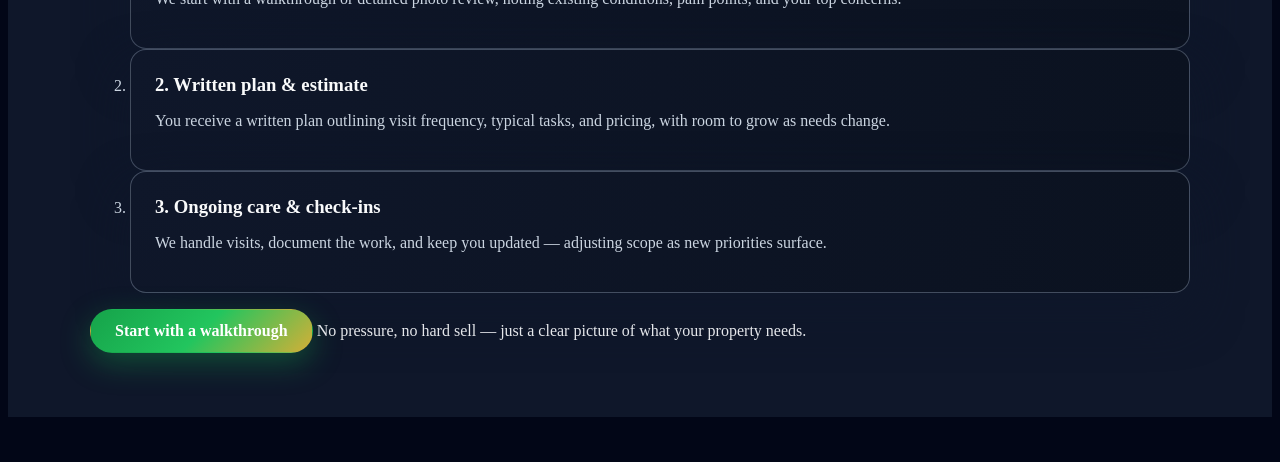
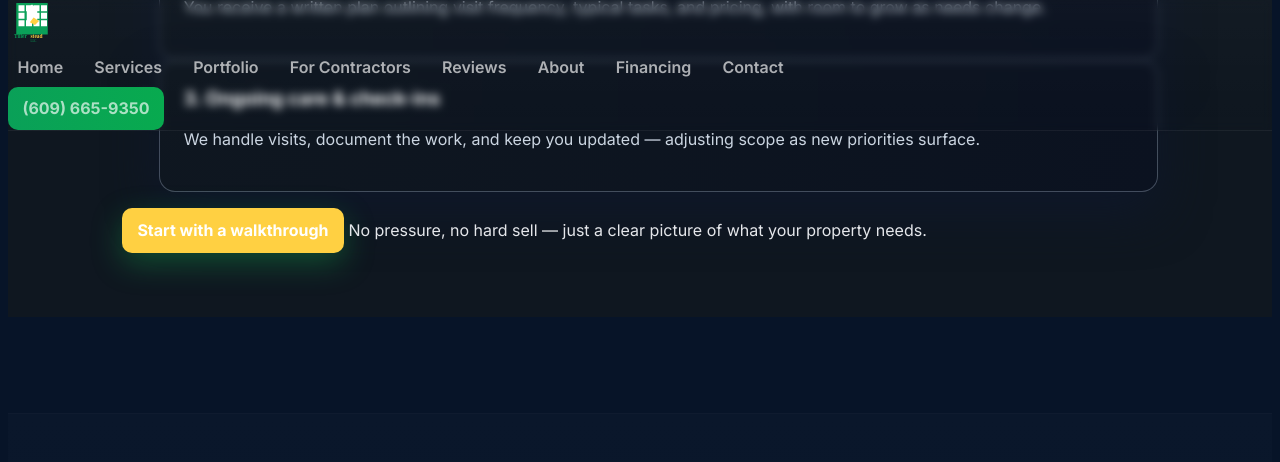
Before and after one commit to XTX33/Tillerstead-site, a Jekyll site: the page built from index.html, in a window 1280 px wide and 1400 px high, scrolled down 8032 px. Shown: the top 462 px of the window. Built offline with Jekyll 4.4.1, drawn with Linux system fonts in a browser that asks for light colours; some of the changed text lies outside the part shown; grey boxes are pictures that could not be loaded.

Commit message:
Add Tillerstead theme v1.0.0 with namespaced CSS, SVG logos, and themed templates
Co-authored-by: XTX33 <240352498+XTX33@users.noreply.github.com>

```diff
--- a/_includes/footer.html
+++ b/_includes/footer.html
@@ -1,141 +1,63 @@
-<footer class="site-footer"
-        itemscope
-        itemtype="https://schema.org/HomeAndConstructionBusiness">
-
-  <!-- Structured data / business basics -->
+<footer class="site-footer ts-footer ts-theme" itemscope itemtype="https://schema.org/HomeAndConstructionBusiness">
   <meta itemprop="name" content="Tillerstead LLC">
   <meta itemprop="@id" content="{{ site.url }}/#contractor">
   <meta itemprop="url" content="{{ site.url }}/">
   <meta itemprop="priceRange" content="$$">
   <meta itemprop="telephone" content="{{ site.company.phone_link }}">
   <meta itemprop="email" content="{{ site.company.email }}">
-  <meta itemprop="areaServed"
-        content="Atlantic County NJ, Ocean County NJ, Cape May County NJ, South Jersey shore">
-  <meta itemprop="description"
-        content="Property maintenance and remodeling with tile specialty for South Jersey homeowners, landlords, and small commercial properties. Monthly maintenance plans, reliable remodeling, and waterproof tile assemblies.">
+  <meta itemprop="areaServed" content="Atlantic County NJ, Ocean County NJ, Cape May County NJ, South Jersey shore">
+  <meta itemprop="description" content="Property maintenance and remodeling with tile specialty for South Jersey homeowners, landlords, and small commercial properties.">
 
-  <div class="footer-inner">
-
-    <!-- Brand / summary -->
-    <section class="footer-col footer-col-brand" aria-label="Tillerstead overview">
-      <a href="{{ '/' | relative_url }}"
-         class="footer-brand"
-         aria-label="Tillerstead LLC Home"
-         itemprop="url">
-        <span class="footer-logo">
-          <img src="{{ '/assets/img/logo.png' | relative_url }}"
-               alt="Tillerstead LLC logo"
-               class="footer-logo-img">
-        </span>
+  <div class="ts-footer-inner footer-inner ts-container">
+    <section class="footer-col footer-col-brand">
+      <a href="{{ '/' | relative_url }}" class="footer-brand" aria-label="Tillerstead LLC Home" itemprop="url">
+        <img src="{{ '/assets/img/logo-tillerstead.svg' | relative_url }}" alt="Tillerstead LLC logo" class="footer-logo-img" style="height:42px;">
         <span class="footer-name" itemprop="name">Tillerstead LLC</span>
       </a>
+      <p class="footer-tagline">Property Maintenance · Remodeling · Tile — NJ Licensed HIC #{{ site.company.hic }}</p>
+      <p class="footer-area">Monthly maintenance plans, reliable remodeling, and waterproof tile assemblies across Atlantic, Ocean, and Cape May counties.</p>
+    </section>
 
-      <p class="footer-tagline" itemprop="slogan">
-        Property Maintenance · Remodeling · Tile — NJ Licensed HIC #{{ site.company.hic }}
-      </p>
-
-      <p class="footer-area">
-        Monthly maintenance plans, reliable remodeling, and waterproof tile assemblies
-        for homeowners, landlords, and small commercial properties across
-        Atlantic, Ocean, and Cape May counties in South Jersey.
-      </p>
-    </section>
-    <!-- Nav columns -->
-    <section class="footer-col footer-col-nav" aria-label="Site navigation">
-      {% assign nav_data = site.data.navigation %}
-      {% assign service_ids = "services,portfolio,gc,reviews,financing,contact" | split: "," %}
-      {% assign company_ids = "about,blog,privacy,terms" | split: "," %}
-
-      <!-- Property services column -->
+    <section class="footer-col footer-col-nav">
       <nav class="footer-nav footer-nav-services" aria-label="Property services">
         <h2 class="footer-heading">Property services</h2>
-        <ul class="footer-links">
-          {% for id in service_ids %}
-            {% assign link = nav_data.primary | where: "id", id | first %}
-            {% if link %}
-              {% assign is_current = false %}
-              {% if link.exact and page.url == link.exact %}
-                {% assign is_current = true %}
-              {% elsif link.match and page.url contains link.match %}
-                {% assign is_current = true %}
-              {% endif %}
-
-              <li>
-                <a
-                  href="{{ link.url | relative_url }}"
-                  {% if is_current %}aria-current="page"{% endif %}
-                >
-                  {{ link.title }}
-                </a>
-              </li>
-            {% endif %}
-          {% endfor %}
+        <ul class="footer-links ts-list-reset">
+          <li><a href="/services/drywall">Drywall repair & installation</a></li>
+          <li><a href="/services/trim-finish">Trim & finish carpentry</a></li>
+          <li><a href="/services/tile">Tile & backsplash</a></li>
+          <li><a href="/services/remodel">Bathroom & kitchen remodel</a></li>
+          <li><a href="/services/maintenance">Property maintenance plans</a></li>
         </ul>
       </nav>
 
-      <!-- Company & legal column -->
       <nav class="footer-nav footer-nav-company" aria-label="Company and legal">
-        <h2 class="footer-heading">Company &amp; legal</h2>
-        <ul class="footer-links">
-          {% for id in company_ids %}
-            {% assign primary_link = nav_data.primary | where: "id", id | first %}
-            {% assign secondary_link = nav_data.secondary | where: "id", id | first %}
-            {% assign link = primary_link | default: secondary_link %}
-            {% if link %}
-              {% assign is_current = false %}
-              {% if link.exact and page.url == link.exact %}
-                {% assign is_current = true %}
-              {% elsif link.match and page.url contains link.match %}
-                {% assign is_current = true %}
-              {% endif %}
-              <li>
-                <a
-                  href="{{ link.url | relative_url }}"
-                  {% if is_current %}aria-current="page"{% endif %}
-                >
-                  {{ link.title }}
-                </a>
-              </li>
-            {% endif %}
-          {% endfor %}
+        <h2 class="footer-heading">Company & legal</h2>
+        <ul class="footer-links ts-list-reset">
+          <li><a href="/about">About</a></li>
+          <li><a href="/reviews">Reviews</a></li>
+          <li><a href="/privacy">Privacy</a></li>
+          <li><a href="/contact">Contact</a></li>
         </ul>
       </nav>
     </section>
-    <!-- Contact / licensing -->
-    <section class="footer-col footer-col-contact" aria-label="Contact and licensing">
+
+    <section class="footer-col footer-col-contact">
       <h2 class="footer-heading">Licensed New Jersey contractor</h2>
+      <p class="footer-hic">Licensed New Jersey Home Improvement Contractor — HIC #{{ site.company.hic }}</p>
 
-      <p class="footer-hic">
-        Licensed New Jersey Home Improvement Contractor<br>
-        HIC #{{ site.company.hic }}
-      </p>
-
-      <address class="footer-address"
-               itemprop="address"
-               itemscope
-               itemtype="https://schema.org/PostalAddress">
-        <span itemprop="streetAddress">{{ site.company.address_line }}</span><br>
-        <span itemprop="addressLocality">{{ site.company.address_locality }}</span>,
-        <span itemprop="addressRegion">{{ site.company.address_region }}</span>
-        <span itemprop="postalCode">{{ site.company.address_postal_code }}</span>
+      <address class="footer-address">
+        <span>{{ site.company.address_line }}</span><br>
+        <span>{{ site.company.address_locality }}</span>, <span>{{ site.company.address_region }}</span> <span>{{ site.company.address_postal_code }}</span>
       </address>
 
       <p class="footer-contact">
-        <a href="tel:{{ site.company.phone_link }}" itemprop="telephone">
-          {{ site.company.phone_display }}
-        </a><br>
-        <a href="mailto:{{ site.company.email }}" itemprop="email">
-          {{ site.company.email }}
-        </a>
+        <a href="tel:{{ site.company.phone_link }}">{{ site.company.phone_display }}</a><br>
+        <a href="mailto:{{ site.company.email }}">{{ site.company.email }}</a>
       </p>
     </section>
-
   </div>
 
-  <div class="footer-bottom">
-    <p class="footer-copyright">
-      &copy; {{ 'now' | date: '%Y' }} Tillerstead LLC. All rights reserved.
-    </p>
+  <div class="footer-bottom ts-container">
+    <p class="footer-copyright ts-foot-small">&copy; {{ 'now' | date: '%Y' }} Tillerstead LLC. All rights reserved.</p>
   </div>
-
 </footer>
--- a/_includes/head.html
+++ b/_includes/head.html
@@ -107,3 +107,6 @@ otherwise fall back to global defaults from _config.yml
     </script>
   {% endfor %}
 {% endif %}
+
+<!-- Tillerstead proprietary theme (do not remove) -->
+<link rel="stylesheet" href="{{ '/assets/css/ts-theme.v1.0.0.css' | relative_url }}" />
--- a/_includes/header.html
+++ b/_includes/header.html
@@ -1,74 +1,25 @@
-<header class="site-header" role="banner">
-  <div class="site-header-inner container">
-    <!-- Brand -->
-    <a
-      class="site-logo"
-      href="{{ '/' | relative_url }}"
-      aria-label="{{ site.title | default: 'Tillerstead LLC – Home' }}"
-    >
-      <img
-        src="{{ '/assets/img/logo.png' | relative_url }}"
-        alt="{{ site.title | default: 'Tillerstead LLC' }}"
-        class="site-logo-img"
-        width="160"
-      />
-      <!-- Accessible text fallback (not visible) -->
-      <span class="site-logo-text sr-only">
-        {{ site.title | default: 'Tillerstead LLC' }}
-      </span>
-    </a>
-    <!-- Primary navigation -->
-    <nav
-      id="site-nav"
-      class="site-nav"
-      aria-label="Primary navigation"
-    >
-         <ul class="site-menu">
-        {% assign nav_items = site.data.navigation.primary %}
-        {% for item in nav_items %}
-          {% assign is_current = false %}
+<header class="site-header ts-header ts-theme" role="banner">
+  <div class="site-header-inner">
+    <div class="ts-brand">
+      <a class="site-logo" href="{{ '/' | relative_url }}" aria-label="{{ site.title | default: 'Tillerstead LLC' }}">
+        <img src="{{ '/assets/img/logo-tillerstead.svg' | relative_url }}" alt="{{ site.title | default: 'Tillerstead LLC' }}" class="site-logo-img" width="160">
+      </a>
+    </div>
 
-          {% if item.exact and page.url == item.exact %}
-            {% assign is_current = true %}
-          {% elsif item.match and page.url contains item.match %}
-            {% assign is_current = true %}
-          {% endif %}
-
-          <li>
-            <a
-              href="{{ item.url | relative_url }}"
-              {% if is_current %}aria-current="page"{% endif %}
-            >
-              {{ item.title }}
-            </a>
-          </li>
-        {% endfor %}
-      </ul>
+    <nav id="ts-main-nav" class="ts-nav" role="navigation" aria-label="Primary navigation" aria-expanded="false">
+      {% assign nav_items = site.data.navigation.primary %}
+      {% for item in nav_items %}
+        <a href="{{ item.url | relative_url }}" {% if item.exact and page.url == item.exact %}aria-current="page"{% endif %}>{{ item.title }}</a>
+      {% endfor %}
     </nav>
 
-    <!-- Right-side actions -->
     <div class="site-header-actions">
-      <a
-        class="call-btn btn"
-        href="tel:{{ site.company.phone_link | default: '+16096659350' }}"
-        aria-label="Call Tillerstead"
-      >
+      <a class="ts-call-btn" href="tel:{{ site.company.phone_link | default: '+16096659350' }}" aria-label="Call Tillerstead">
         {{ site.company.phone_display | default: '(609) 665-9350' }}
       </a>
 
-      <button
-        class="nav-toggle"
-        type="button"
-        aria-controls="site-nav"
-        aria-expanded="false"
-        aria-label="Toggle navigation"
-      >
-        <span class="nav-toggle-label">Menu</span>
-        <span class="nav-toggle-icon" aria-hidden="true">
-          <span class="nav-toggle-bar"></span>
-          <span class="nav-toggle-bar"></span>
-          <span class="nav-toggle-bar"></span>
-        </span>
+      <button class="ts-burger" id="ts-burger" aria-controls="ts-main-nav" aria-expanded="false" aria-label="Toggle navigation">
+        <svg width="22" height="14" viewBox="0 0 24 14" aria-hidden="true"><path stroke="currentColor" stroke-width="2" stroke-linecap="round" d="M2 2h20M2 7h20M2 12h20"/></svg>
       </button>
     </div>
   </div>
--- a/_includes/page-hero.html
+++ b/_includes/page-hero.html
@@ -1,55 +1,36 @@
-<header class="page-hero ts-section ts-hero hero hero--page {% if page.is_home %}hero--homepage{% endif %}" id="hero"
-        aria-labelledby="hero-heading"
-        aria-describedby="hero-summary">
-  <div class="hero-surface">
-    <div class="hero-inner">
+<header class="page-hero ts-section ts-hero hero {% if page.is_home %}hero--homepage{% endif %}" id="hero" aria-labelledby="hero-heading" aria-describedby="hero-summary">
+  <div class="ts-hero-inner ts-container">
     <div class="hero-main">
-
       {% if page.hero_eyebrow %}
-          <p class="hero-eyebrow">
-            <span class="hero-eyebrow-text">{{ page.hero_eyebrow }}</span>
-          </p>
+        <p class="hero-eyebrow"><span class="hero-eyebrow-text">{{ page.hero_eyebrow }}</span></p>
       {% endif %}
 
-        <h1 id="hero-heading">{{ page.hero_title | default: page.title }}</h1>
+      <h1 id="hero-heading" class="ts-hero-title">{{ page.hero_title | default: page.title }}</h1>
 
       {% if page.hero_summary or page.hero_cred_line_1 or page.hero_cred_line_2 %}
         <div class="hero-info-bubble" aria-label="Service overview">
           {% if page.hero_summary %}
-              <p class="hero-lead" id="hero-summary">{{ page.hero_summary }}</p>
+            <p id="hero-summary" class="ts-hero-lead">{{ page.hero_summary }}</p>
           {% endif %}
           {% if page.hero_cred_line_1 or page.hero_cred_line_2 %}
             <div class="hero-cred">
               {% if page.hero_cred_line_1 %}<p class="hero-note">{{ page.hero_cred_line_1 }}</p>{% endif %}
-                {% if page.hero_cred_line_2 %}<p class="hero-note text-meta">{{ page.hero_cred_line_2 }}{{ site.company.hic }}</p>{% endif %}
+              {% if page.hero_cred_line_2 %}<p class="hero-note">{{ page.hero_cred_line_2 }} {{ site.company.hic }}</p>{% endif %}
             </div>
           {% endif %}
         </div>
       {% endif %}
 
       {% if page.hero_primary_url or page.hero_secondary_url %}
-          <div class="hero-actions" role="group" aria-label="Primary calls to action">
+        <div class="ts-actions" role="group" aria-label="Primary calls to action">
           {% if page.hero_primary_url and page.hero_primary_label %}
-              <a href="{{ page.hero_primary_url | relative_url }}" class="btn btn-primary">{{ page.hero_primary_label }}</a>
+            <a href="{{ page.hero_primary_url | relative_url }}" class="btn-primary">{{ page.hero_primary_label }}</a>
           {% endif %}
           {% if page.hero_secondary_url and page.hero_secondary_label %}
-              <a href="{{ page.hero_secondary_url | relative_url }}" class="btn btn-ghost">{{ page.hero_secondary_label }}</a>
+            <a href="{{ page.hero_secondary_url | relative_url }}" class="btn-ghost">{{ page.hero_secondary_label }}</a>
           {% endif %}
         </div>
       {% endif %}
-
-        {% if page.hero_kpis %}
-          <ul class="hero-kpis" aria-label="Quick facts">
-            {% for k in page.hero_kpis %}
-              <li class="hero-kpi">
-                <span class="hero-kpi-label">{{ k.label }}</span>
-                {{ k.text }}
-              </li>
-            {% endfor %}
-          </ul>
-        {% endif %}
-
-      </div>
     </div>
   </div>
 </header>
--- a/_layouts/default.html
+++ b/_layouts/default.html
@@ -4,7 +4,7 @@
     {% include head.html %}
   </head>
 
-  <body class="site-body ts-page {{ page.body_class | default: '' }}">
+  <body class="site-body ts-page ts-theme {{ page.body_class | default: '' }}">
     <!-- Accessibility skip link -->
     <a class="skip-link" href="#main">Skip to main content</a>
 
--- /dev/null
+++ b/assets/css/ts-theme.v1.0.0.css
@@ -0,0 +1,112 @@
+/* assets/css/ts-theme.v1.0.0.css
+   Tillerstead proprietary theme — DO NOT REMOVE
+   © Tillerstead LLC
+   v1.0.0
+*/
+
+/* Tokens */
+:root {
+  --ts-emerald: #0aa058;
+  --ts-gold:    #ffd042;
+  --ts-silver:  #cfcfcf;
+  --ts-navy:    #071428;
+  --ts-khaki:   #f3e9d2;
+  --ts-bg:      var(--ts-navy);
+  --ts-surface: #0f1720;
+  --ts-muted:   rgba(255,255,255,0.66);
+  --ts-white:   #ffffff;
+  --ts-radius: 12px;
+  --ts-gap: 1rem;
+  --ts-max-width: 1120px;
+  --ts-sans: "Inter", system-ui, -apple-system, "Segoe UI", Roboto, "Helvetica Neue", Arial;
+  --ts-shadow: 0 10px 30px rgba(2,6,23,0.55);
+  --ts-elev: 0 6px 20px rgba(3,8,30,0.6);
+}
+
+/* Base resets */
+.ts-theme, .ts-theme * { box-sizing: border-box; font-family: var(--ts-sans); }
+.ts-theme { background: var(--ts-bg); color: var(--ts-white); -webkit-font-smoothing:antialiased; }
+.ts-container { max-width:var(--ts-max-width); margin:0 auto; padding:1.2rem; }
+.ts-theme h1, .ts-theme h2, .ts-theme h3 { color: var(--ts-white); margin:0 0 .6rem; }
+.ts-theme p, .ts-theme li, .ts-theme a { color: var(--ts-muted); font-size: 1rem; line-height:1.45; }
+
+/* Lists & stray bullets */
+.ts-list-reset { list-style:none; margin:0; padding:0; }
+.ts-theme ul, .ts-theme ol { margin: 0 0 1rem 1.15rem; padding-left: 1.15rem; color:var(--ts-muted); }
+.ts-theme ul.no-bullets, .ts-theme ol.no-bullets { list-style:none; padding-left:0; }
+
+/* Header / Nav */
+.ts-header {
+  background: linear-gradient(180deg, rgba(255,255,255,0.02), transparent);
+  border-bottom: 1px solid rgba(255,255,255,0.04);
+  position: sticky; top:0; z-index:1200;
+  backdrop-filter: blur(4px);
+}
+.ts-header-inner { display:flex; gap:var(--ts-gap); align-items:center; justify-content:space-between; padding:.9rem 1rem; max-width:var(--ts-max-width); margin:0 auto; }
+.ts-brand { display:flex; gap:.6rem; align-items:center; }
+.ts-brand img { height:48px; width:auto; display:block; border-radius:8px; }
+
+/* Nav */
+.ts-nav { display:flex; gap:.75rem; align-items:center; margin:0; padding:0; list-style:none; }
+.ts-nav a { color:var(--ts-muted); padding:.5rem .6rem; border-radius:8px; font-weight:600; text-decoration:none; }
+.ts-nav a:hover, .ts-nav a:focus { color:var(--ts-white); background: rgba(255,255,255,0.03); outline: none; }
+
+/* Mobile toggle */
+.ts-burger { display:none; background:none; border:0; padding:.4rem; color:var(--ts-white); cursor:pointer; }
+@media (max-width: 920px) {
+  .ts-nav { display:none; position:absolute; right:1rem; top:64px; flex-direction:column; background:var(--ts-surface); padding: .75rem; border-radius:12px; box-shadow:var(--ts-elev); border:1px solid rgba(255,255,255,0.03); }
+  .ts-burger { display:block; }
+  .ts-nav[aria-expanded="true"] { display:flex; }
+}
+
+/* Call button */
+.ts-call-btn { background: linear-gradient(90deg, var(--ts-emerald), #08aa4f); color: var(--ts-white); padding:.6rem .9rem; border-radius: 10px; font-weight:700; text-decoration:none; display:inline-block; }
+
+/* Hero / Backsplash */
+.ts-hero { padding: 2.6rem 1rem; position:relative; overflow:visible; background: linear-gradient(180deg, rgba(255,255,255,0.01), rgba(255,255,255,0.00)); }
+.ts-hero-inner { max-width:var(--ts-max-width); margin:0 auto; display:grid; grid-template-columns: 1fr; gap:1rem; align-items:center; }
+.ts-hero-title { font-size: clamp(1.6rem, 3.6vw, 2.6rem); line-height:1.02; color:var(--ts-white); margin:0; }
+.ts-hero-lead { color:var(--ts-muted); margin:0; font-size:1.05rem; }
+
+/* Card grid */
+.ts-card-grid { display:grid; gap:1rem; grid-template-columns: repeat(3, minmax(0,1fr)); }
+@media (max-width:980px) { .ts-card-grid { grid-template-columns: repeat(2,1fr); } }
+@media (max-width:640px) { .ts-card-grid { grid-template-columns: 1fr; } }
+
+.ts-card {
+  background: linear-gradient(180deg, rgba(255,255,255,0.02), rgba(255,255,255,0.01));
+  border-radius: var(--ts-radius);
+  padding: 1.05rem;
+  box-shadow: var(--ts-shadow);
+  border: 1px solid rgba(255,255,255,0.03);
+  transition: transform .22s ease, box-shadow .22s ease;
+  position: relative; overflow:hidden;
+}
+.ts-card:hover { transform: translateY(-6px); box-shadow: 0 18px 50px rgba(2,6,23,0.6); }
+.ts-card h3 { margin:0 0 .3rem; font-size:1.05rem; color:var(--ts-white); }
+.ts-card p { margin:0; color:var(--ts-muted); font-size:.95rem; }
+
+.ts-card::before {
+  content:"";
+  position:absolute; inset:-2% -2% auto -2%;
+  height:calc(100% + 4%);
+  width:calc(100% + 4%);
+  pointer-events:none;
+  background-image:
+    linear-gradient(0deg, rgba(255,255,255,0.012) 1px, transparent 1px),
+    linear-gradient(90deg, rgba(255,255,255,0.012) 1px, transparent 1px);
+  background-size: 100% 36px, 36px 100%;
+  opacity:.06;
+  transform:translateZ(0);
+}
+
+.ts-actions { display:flex; gap:.7rem; align-items:center; margin-top:.6rem; }
+.btn-primary { background: var(--ts-gold); color: #052; padding:.6rem .9rem; border-radius:10px; font-weight:700; text-decoration:none; }
+.btn-ghost   { background: transparent; border:1px solid rgba(255,255,255,0.06); color:var(--ts-white); padding:.55rem .85rem; border-radius:10px; text-decoration:none; }
+
+/* Footer */
+.ts-footer { background: linear-gradient(180deg, rgba(255,255,255,0.01), transparent); border-top:1px solid rgba(255,255,255,0.03); padding:2rem 1rem; margin-top:2rem; }
+.ts-footer-inner { max-width:var(--ts-max-width); margin:0 auto; display:flex; gap:var(--ts-gap); justify-content:space-between; align-items:flex-start; flex-wrap:wrap; }
+.ts-footer .footer-name { font-weight:700; color:var(--ts-emerald); font-size:1.05rem; display:block; }
+.ts-foot-small { color:var(--ts-muted); font-size:.92rem; }
+.ts-pill { background: rgba(255,255,255,0.03); padding:.36rem .6rem; border-radius:999px; color:var(--ts-white); font-weight:700; font-size:.85rem; display:inline-block; }
```
Also changed, not shown: _includes/scripts.html (+14 -0 lines), assets/img/logo-tillerstead-inverse.svg (added), assets/img/logo-tillerstead.svg (added). Lines whose indentation alone changed are shown as unchanged.
